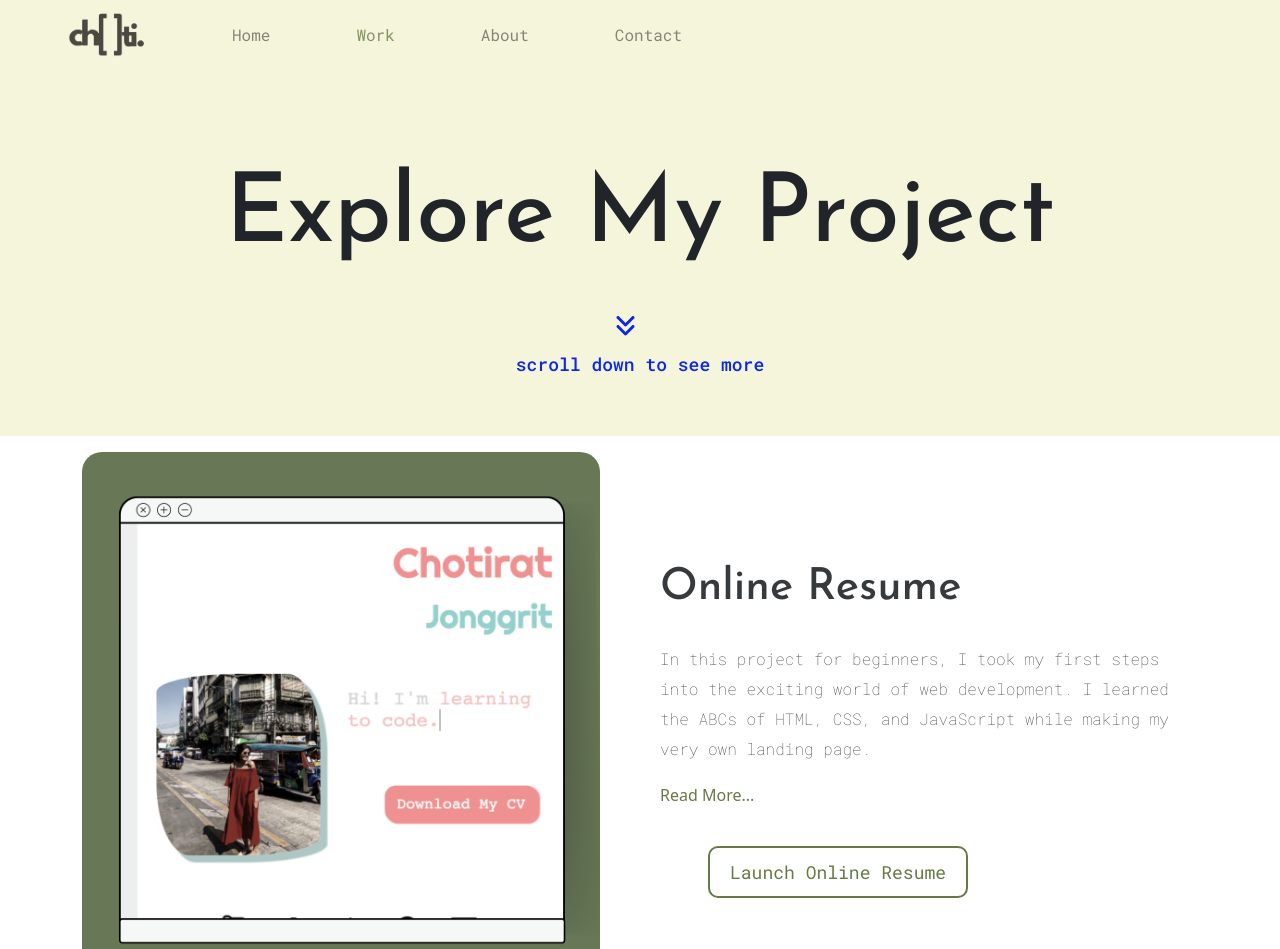
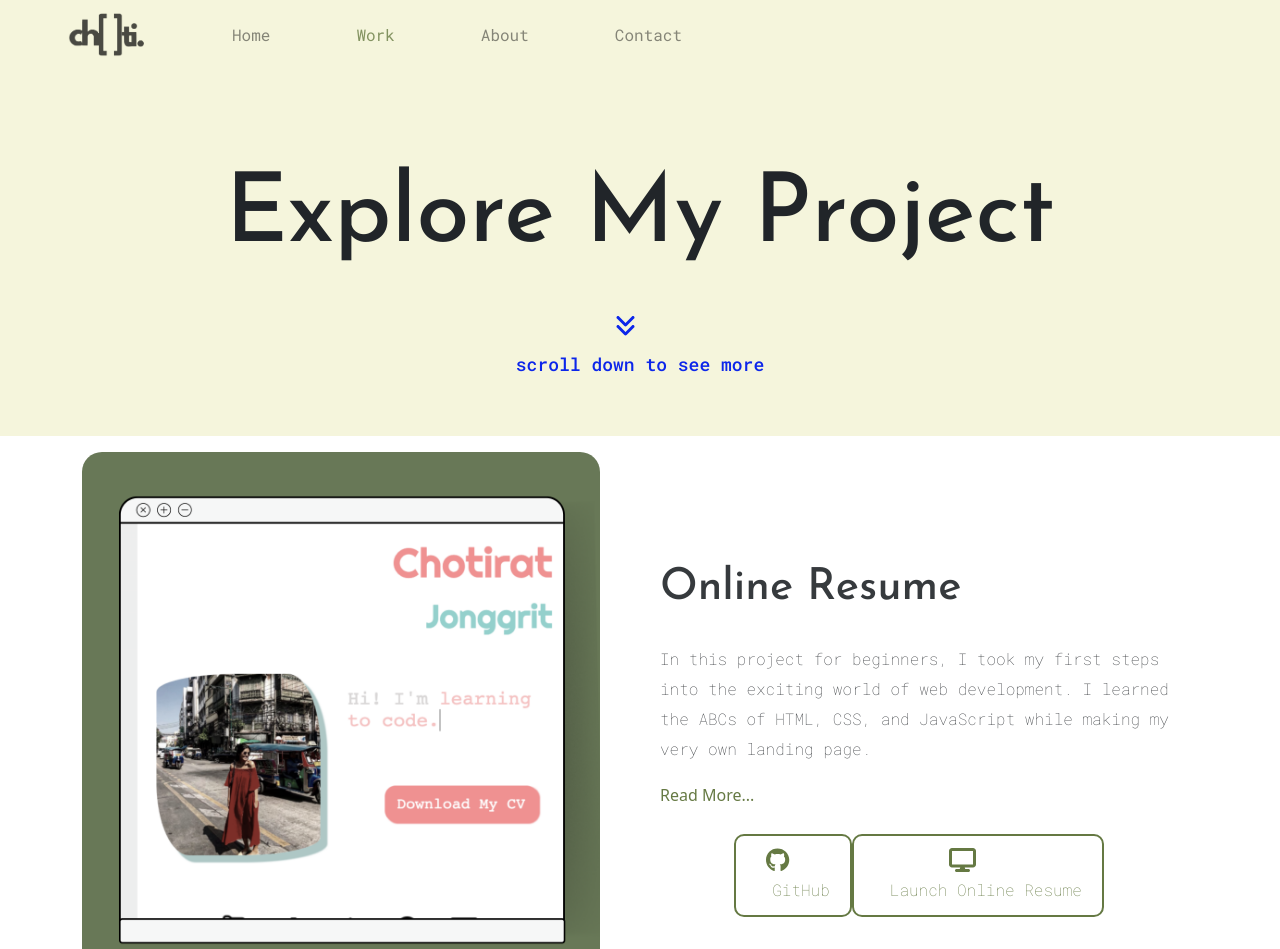
Before and after one commit to jgchoti/jgchoti.github.io, a React (Create React App) app: page /project in a window 1280 px wide. Shown: the top 949 px of the page. Built offline with nearby package versions, Linux system fonts and the light colour scheme.

Commit message:
Update ProjectsContent.js

```diff
--- a/src/component/ProjectsContent.js
+++ b/src/component/ProjectsContent.js
@@ -1,6 +1,9 @@
 import React from 'react';
+import { FontAwesomeIcon } from '@fortawesome/react-fontawesome'
+import { faGithub } from '@fortawesome/free-brands-svg-icons'
+import { faDisplay } from '@fortawesome/free-solid-svg-icons'
 
-function ProjectContent({ name, description, details, imageUrl, linkUrl, linkTitle, index }) {
+function ProjectContent({ name, description, details, imageUrl, linkUrl, linkTitle, index, githubUrl }) {
     const id = name.split(' ').join('').toLowerCase();
     const isEvenProject = index % 2 === 0;
 
@@ -27,15 +30,12 @@ function ProjectContent({ name, description, details, imageUrl, linkUrl, linkTit
                     <div className="collapse multi-collapse" id={id}>
                         <p>{details}</p>
                     </div>
-                    <div className="m-5">
-                        <a
-                            href={linkUrl}
-                            className="btn-branding-outline"
-                            target="_blank"
-                            rel="noreferrer"
-                            title={linkTitle}
-                        >
-                            Launch {name}
+                    <div className="mt-4 d-flex justify-content-center">
+                        <a href={githubUrl} target="_blank" rel="noopener noreferrer" className="btn-branding-outline" title="GitHub">
+                            <FontAwesomeIcon icon={faGithub} /> <p className='btn-text mb-0 ms-3'>GitHub</p>
+                        </a>
+                        <a href={linkUrl} target="_blank" rel="noopener noreferrer" className="btn-branding-outline" title="Demo">
+                            <FontAwesomeIcon icon={faDisplay} /> <p className='btn-text mb-0 ms-3'>Launch {name}</p>
                         </a>
                     </div>
                 </div>
```
